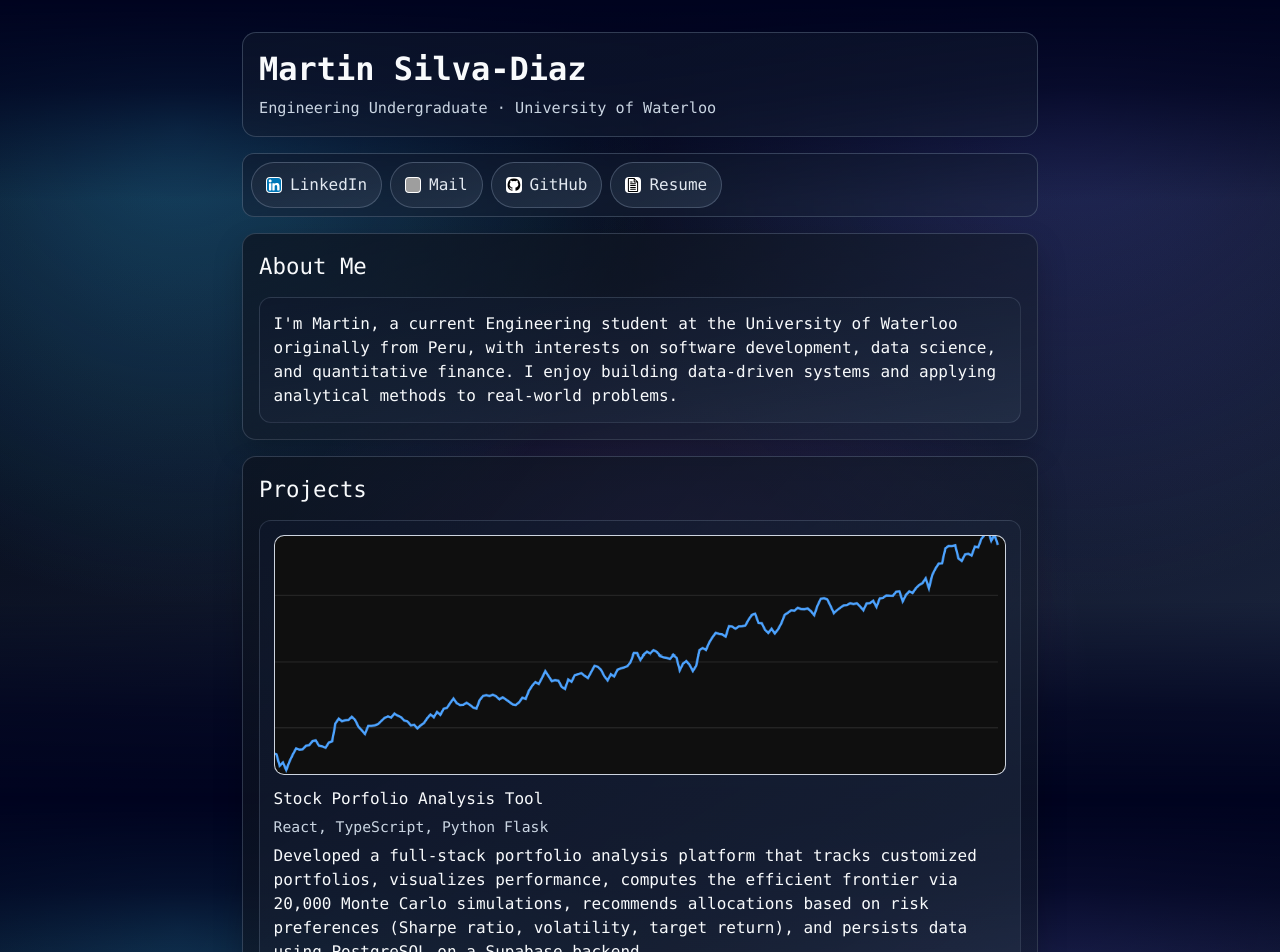
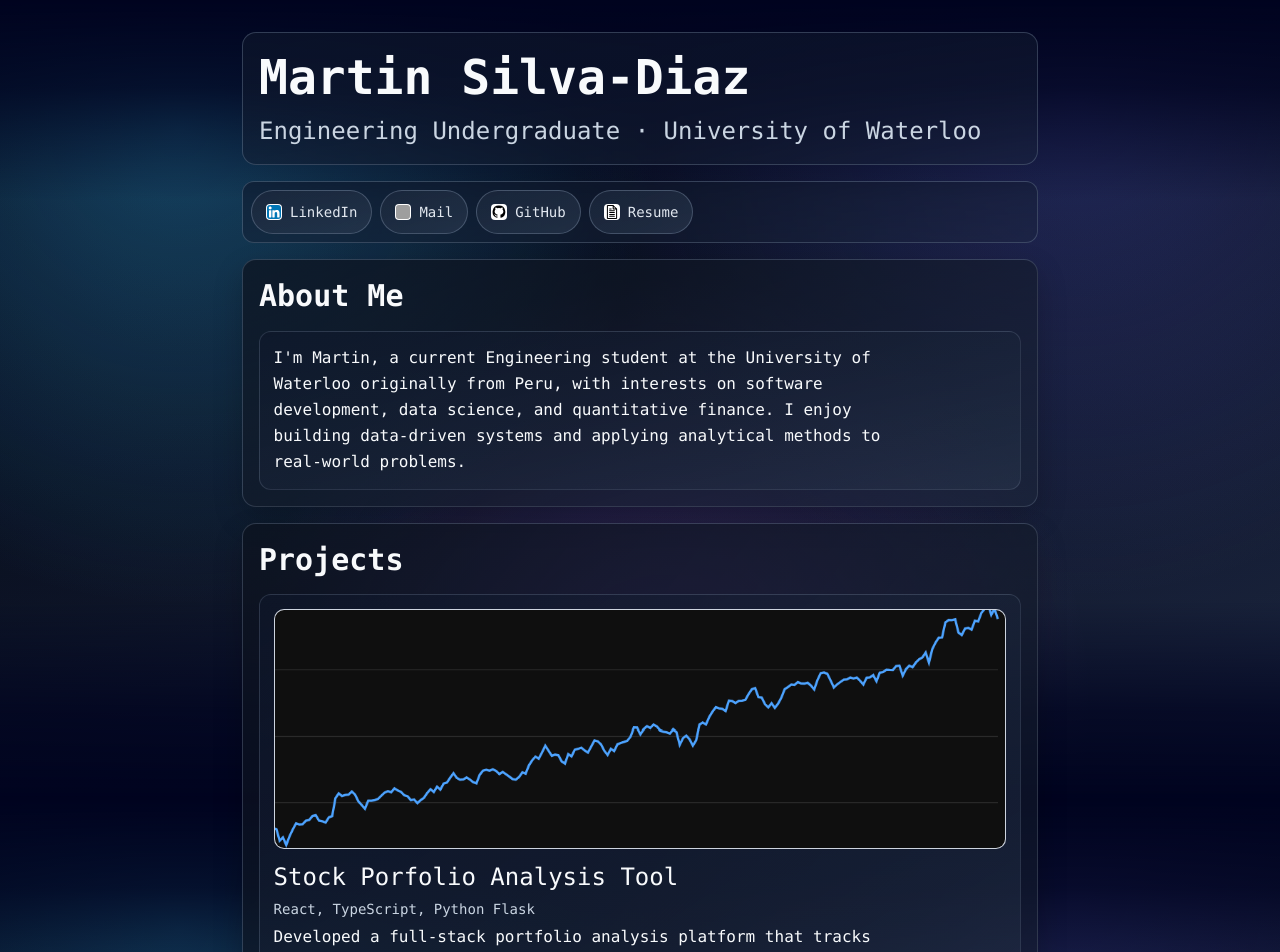
Before and after one commit to Martins26/Martin-Silva-Diaz-Personal-Website, a React (Vite) app: page / in a window 1280 px wide. Shown: the top 952 px of the page. Built offline with nearby package versions, Linux system fonts and the light colour scheme; grey boxes are pictures that could not be loaded.

Commit message:
Refactor typography into a responsive Tailwind scale

```diff
--- a/src/App.tsx
+++ b/src/App.tsx
@@ -35,10 +35,8 @@ function App() {
     <div className="min-h-[100dvh] w-full">
       <main className="mx-auto grid w-full max-w-[860px] gap-5 p-4 sm:gap-4 md:p-8">
         <header className="rounded-2xl border border-slate-400/30 bg-gradient-to-br from-slate-900/65 to-slate-800/35 p-5 backdrop-blur-[2px] sm:rounded-[14px] sm:p-4">
-          <h1 className="text-4xl font-bold leading-tight sm:text-[clamp(1.55rem,8vw,2rem)]">
-            {"Martin Silva\u2011Diaz"}
-          </h1>
-          <p className="mt-1.5 text-slate-300 sm:mt-2 sm:text-[0.95rem]">
+          <h1 className="text-hero">{"Martin Silva\u2011Diaz"}</h1>
+          <p className="mt-2 text-subheading text-slate-300">
             Engineering Undergraduate · University of Waterloo
           </p>
         </header>
@@ -51,7 +49,7 @@ function App() {
             <a
               key={link.id}
               href={link.href}
-              className="inline-flex items-center gap-2 rounded-full border border-slate-400/35 bg-gradient-to-br from-slate-800/75 to-slate-700/52 px-4 py-2 text-slate-200 no-underline transition-all duration-150 ease-in hover:border-slate-400/80 sm:min-h-11 sm:px-3.5 sm:py-2.5"
+              className="inline-flex items-center gap-2 rounded-full border border-slate-400/35 bg-gradient-to-br from-slate-800/75 to-slate-700/52 px-4 py-2 text-caption text-slate-200 no-underline transition-all duration-150 ease-in hover:border-slate-400/80 sm:min-h-11 sm:px-3.5 sm:py-2.5"
               target="_blank"
               rel="noreferrer"
             >
--- a/src/components/AboutMeSection.tsx
+++ b/src/components/AboutMeSection.tsx
@@ -4,14 +4,11 @@ function AboutMeSection() {
       className="rounded-2xl border border-slate-400/25 bg-gradient-to-br from-[#0c121eb8] to-[#1e293b70] p-7 text-left shadow-[0_12px_30px_rgba(0,0,0,0.2)] sm:rounded-[14px] sm:p-4"
       aria-labelledby="about-me-heading"
     >
-      <h2
-        id="about-me-heading"
-        className="mb-3.5 mt-0 text-[1.6rem] sm:text-[1.4rem]"
-      >
+      <h2 id="about-me-heading" className="mb-3.5 mt-0 text-heading">
         About Me
       </h2>
       <div className="rounded-xl border border-slate-400/20 bg-gradient-to-br from-slate-900/60 to-slate-700/34 p-4 sm:p-[0.85rem]">
-        <p className="m-0 [overflow-wrap:anywhere]">
+        <p className="m-0 max-w-prose text-body leading-relaxed [overflow-wrap:anywhere]">
           I&apos;m Martin, a current Engineering student at the University of
           Waterloo originally from Peru, with interests on software development,
           data science, and quantitative finance. I enjoy building data-driven
--- a/src/components/EducationSection.tsx
+++ b/src/components/EducationSection.tsx
@@ -8,7 +8,7 @@ function EducationSection() {
     >
       <h2
         id="education-heading"
-        className="mb-3.5 mt-0 text-[1.6rem] sm:text-[1.4rem]"
+        className="mb-3.5 mt-0 text-heading"
       >
         Education
       </h2>
--- a/src/components/ExperienceSection.tsx
+++ b/src/components/ExperienceSection.tsx
@@ -81,7 +81,7 @@ function ExperienceSection() {
     >
       <h2
         id="experience-heading"
-        className="mb-3.5 mt-0 text-[1.6rem] sm:text-[1.4rem]"
+        className="mb-3.5 mt-0 text-heading"
       >
         Experience
       </h2>
--- a/src/components/ProjectsSection.tsx
+++ b/src/components/ProjectsSection.tsx
@@ -70,7 +70,7 @@ function ProjectsSection() {
     >
       <h2
         id="projects-heading"
-        className="mb-3.5 mt-0 text-[1.6rem] sm:text-[1.4rem]"
+        className="mb-3.5 mt-0 text-heading"
       >
         Projects
       </h2>
--- a/src/components/SectionEntryBlock.tsx
+++ b/src/components/SectionEntryBlock.tsx
@@ -31,13 +31,15 @@ function SectionEntryBlock({
         rel="noopener noreferrer"
       >
         <div className="min-w-0 flex-1">
-          <h3 className="m-0 text-[1.1rem] [overflow-wrap:anywhere] sm:text-base">{title}</h3>
+          <h3 className="m-0 text-subheading [overflow-wrap:anywhere]">{title}</h3>
           {subtitle ? (
-            <p className="mt-[0.35rem] text-[0.92rem] text-slate-300 [overflow-wrap:anywhere]">
+            <p className="mt-1 text-caption text-slate-300 [overflow-wrap:anywhere]">
               {subtitle}
             </p>
           ) : null}
-          <p className="mt-[0.35rem] [overflow-wrap:anywhere]">{details}</p>
+          <p className="mt-1 max-w-prose text-body leading-relaxed [overflow-wrap:anywhere]">
+            {details}
+          </p>
         </div>
         {rightImageSrc ? (
           <img
@@ -46,7 +48,7 @@ function SectionEntryBlock({
               "h-24 w-24 shrink-0 rounded-[10px] border border-slate-400/45 bg-white object-cover sm:h-[72px] sm:w-[72px] max-[480px]:self-end"
             }
             src={rightImageSrc}
-            alt={rightImageAlt ?? "Section entry image"}
+            alt={rightImageAlt ?? "Profile placeholder"}
           />
         ) : null}
       </a>
--- a/src/index.css
+++ b/src/index.css
@@ -1,4 +1,29 @@
+@config "../tailwind.config.js";
 @import "tailwindcss";
+
+:root {
+  --text-hero: 1.875rem;
+  --text-heading: 1.25rem;
+  --text-subheading: 1.125rem;
+  --text-body: 1rem;
+  --text-caption: 0.875rem;
+}
+
+@media (min-width: 768px) {
+  :root {
+    --text-hero: 2.25rem;
+    --text-heading: 1.5rem;
+    --text-subheading: 1.25rem;
+  }
+}
+
+@media (min-width: 1024px) {
+  :root {
+    --text-hero: 3rem;
+    --text-heading: 1.875rem;
+    --text-subheading: 1.5rem;
+  }
+}
 
 * {
   box-sizing: border-box;
--- /dev/null
+++ b/tailwind.config.js
@@ -0,0 +1,15 @@
+/** @type {import('tailwindcss').Config} */
+export default {
+  content: ["./index.html", "./src/**/*.{js,ts,jsx,tsx}"],
+  theme: {
+    extend: {
+      fontSize: {
+        hero: ["var(--text-hero)", { lineHeight: "1.2", fontWeight: "700" }],
+        heading: ["var(--text-heading)", { lineHeight: "1.35", fontWeight: "600" }],
+        subheading: ["var(--text-subheading)", { lineHeight: "1.4", fontWeight: "500" }],
+        body: ["var(--text-body)", { lineHeight: "1.6" }],
+        caption: ["var(--text-caption)", { lineHeight: "1.5" }],
+      },
+    },
+  },
+};
```
